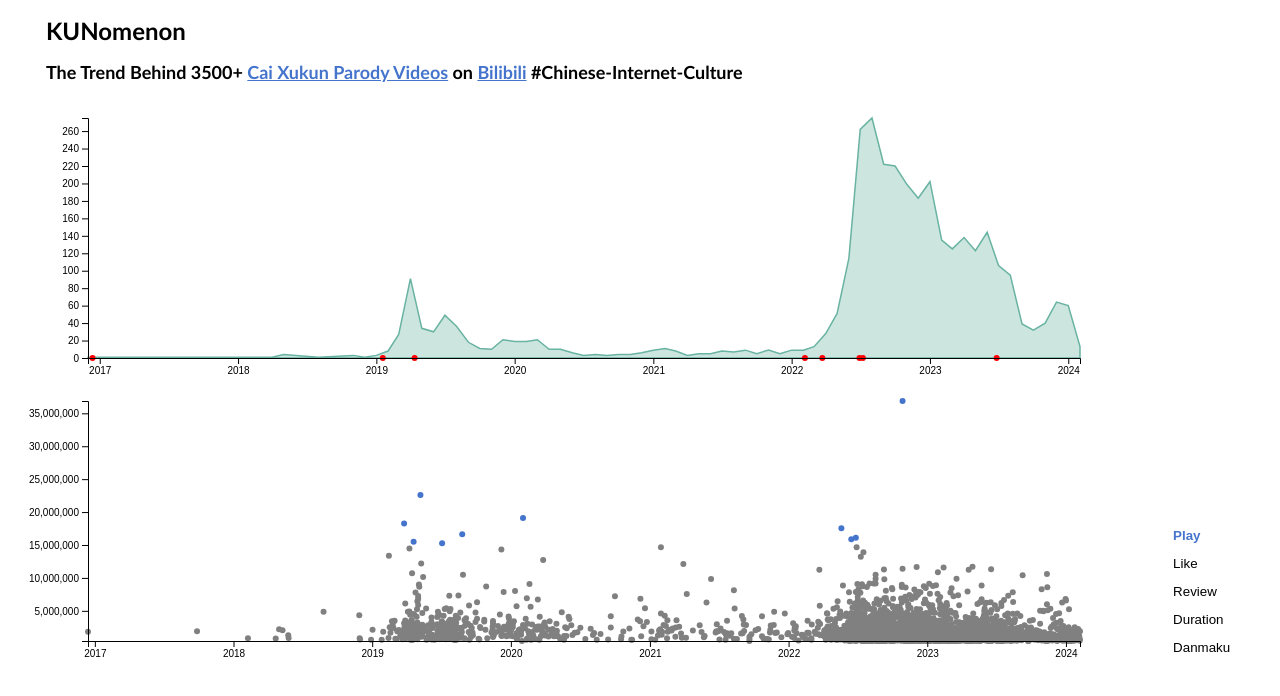
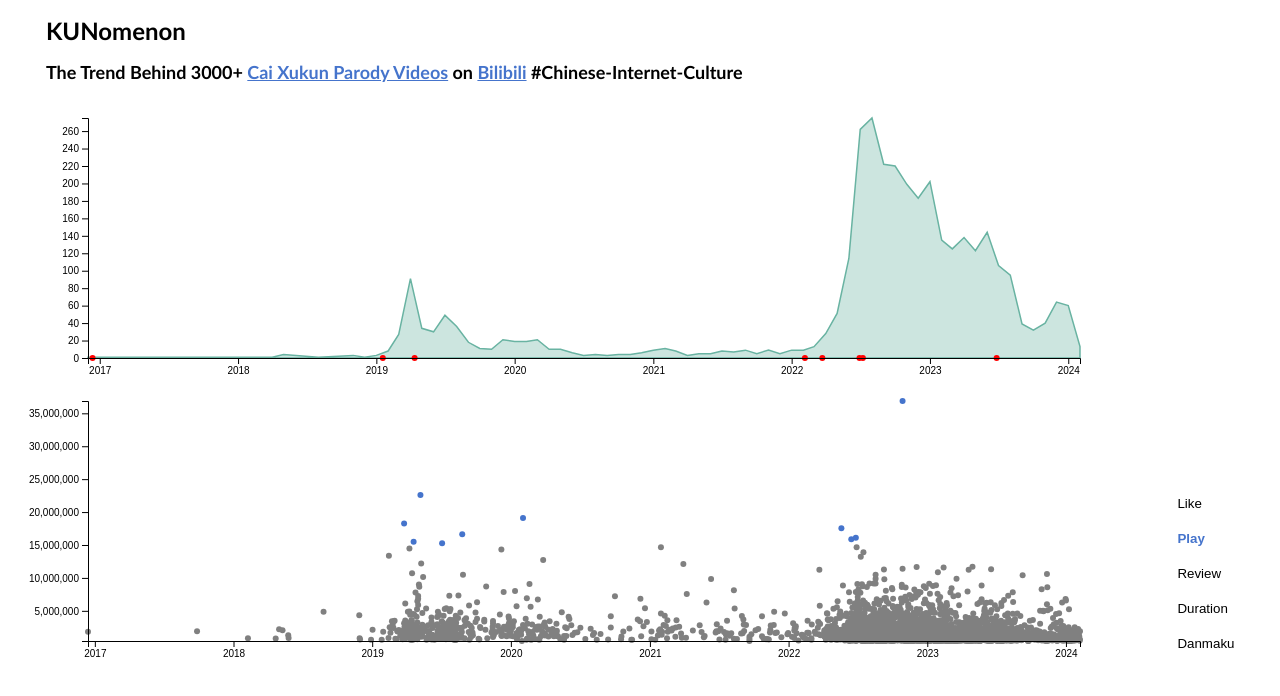
Before and after one commit to zslrmhb/Kunomenon, a SvelteKit app: page / in a window 1280 px wide. Shown: the top 696 px of the page. Built offline with nearby package versions, Linux system fonts and the light colour scheme.

Commit message:
update github pages

```diff
--- a/src/components/App.svelte
+++ b/src/components/App.svelte
@@ -31,7 +31,7 @@
   dimensions.boundedHeight =
     dimensions.height - dimensions.margin.top - dimensions.margin.bottom;
 
-  // const prefix = "https://github.com/zslrmhb/Kunomenon/blob/main/static/data/";
+
   // Load Data
   onMount(async () => {
     const dataset = await d3.csv("/data/video_count_per_month.csv");
@@ -73,7 +73,7 @@
     updateSize();
   });
 
-  // Reponse Chart
+  // Reponsive Chart
   function updateSize() {
     dimensions.width = window.innerWidth * 0.9;
     dimensions.height = window.innerHeight * 0.35;
@@ -88,7 +88,7 @@
   <div class="heading">
     <h1>KUNomenon</h1>
     <h2>
-      The Trend Behind 3500+ <a
+      The Trend Behind 3000+ <a
         href="https://technode.com/2019/04/15/bilibili-threatened-with-lawsuit-about-videos-mocking-chinese-idol/"
         target="_blank"
         id="bilibili">Cai Xukun Parody Videos</a
--- a/src/components/Scatter.svelte
+++ b/src/components/Scatter.svelte
@@ -21,7 +21,7 @@
             : duration_count;
 
   // Sort and get top N poionts
-  const N = 10;
+  let N = 10;
 
   $: topNData = [...cur_dataset]
     .sort((a, b) => d3.descending(a.count, b.count))
@@ -79,8 +79,15 @@
     />
   </svg>
 </div>
+
+<!-- <div class="controls-container"> -->
+<!-- <div class="top-n-filter">
+    <label for="top-n"> Top N Points</label>
+    <input type="number" id="top-n" min="1" max="1000" bind:value={N} />
+  </div> -->
+
 <div class="dataset-controls">
-  {#each ["Play", "Like", "Review", "Duration", "Danmaku"] as dataset}
+  {#each ["Like", "Play", "Review", "Duration", "Danmaku"] as dataset}
     <button
       on:click={() => (activeDataset = dataset.toLowerCase() + "_count")}
       class:active={activeDataset === dataset.toLowerCase() + "_count"}
@@ -90,18 +97,17 @@
   {/each}
 </div>
 
+<!-- </div> -->
+
 <style>
   .dataset-controls {
     text-align: left;
-    padding-right: 4px;
-
   }
 
   .dataset-controls button {
-    /* padding: 5px 10px; */
     display: block;
-    margin: 5px;
-    padding: 4px;
+    margin: 0.5em;
+    padding: 0.5em;
     border: none;
     background-color: white;
     cursor: pointer;
```
